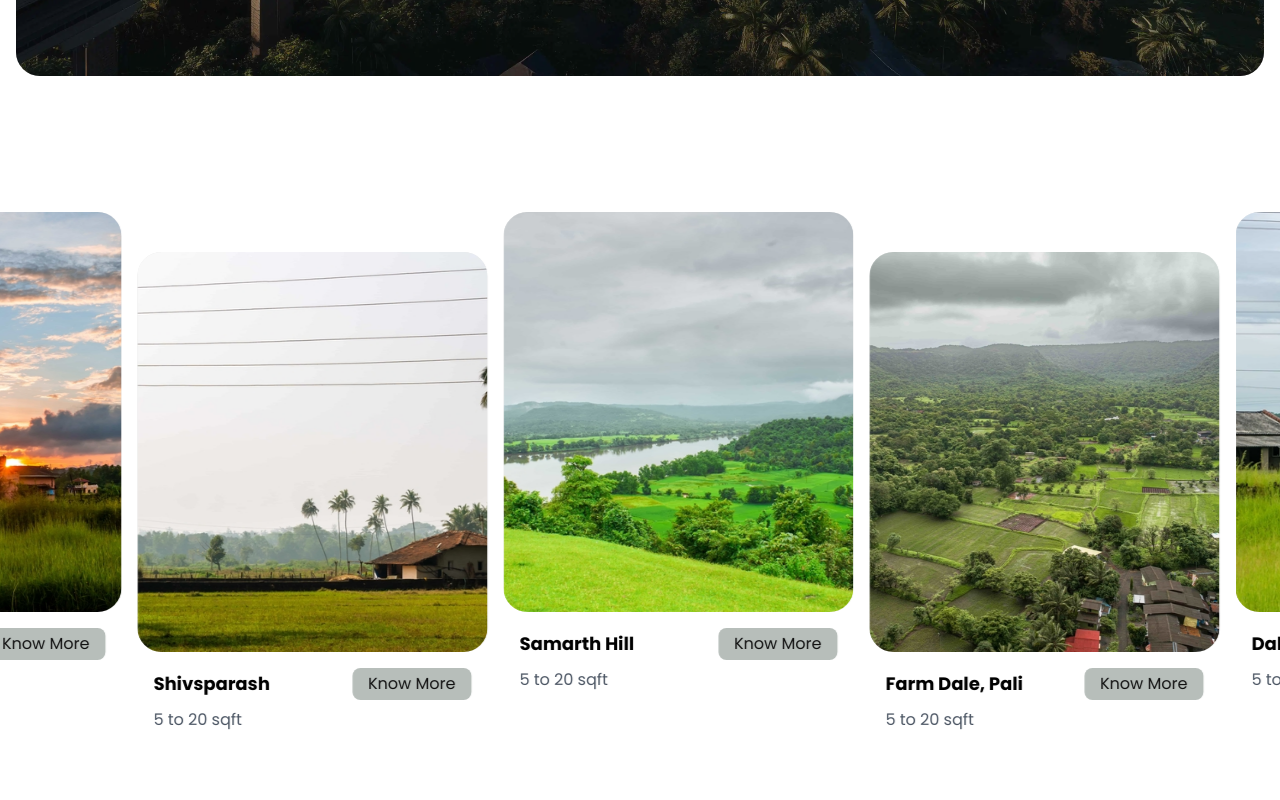
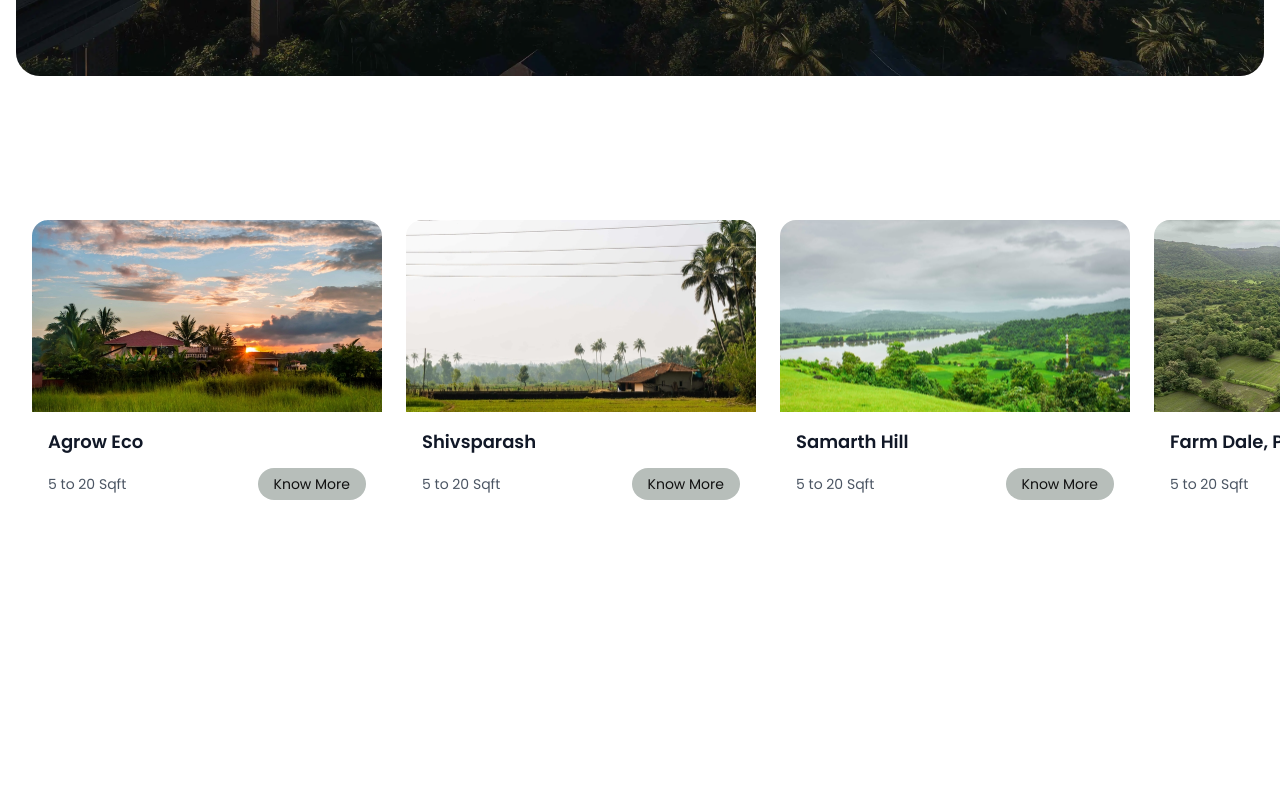
Before and after one commit to nex2link/Athiya-Group, a React (Vite) app: page / in a window 1280 px wide. Shown: the part 740-1540 px from the top of the page. Built offline with nearby package versions, Linux system fonts and the light colour scheme.

Commit message:
Update HomeProject.jsx\

```diff
--- a/src/components/HomeProject.jsx
+++ b/src/components/HomeProject.jsx
@@ -1,6 +1,7 @@
-import React, { useState, useEffect } from "react";
+import React, { useState, useEffect, useRef } from "react";
 import { motion } from "framer-motion";
 import { useNavigate } from "react-router-dom";
+import ProjectCard from "./ProjectCard"; // Import your existing ProjectCard component
 import dapoliimg1 from "../assets/project-1.webp";
 import farmimg1 from "../assets/project-2.webp";
 import agroimg2 from "../assets/project-3.webp";
@@ -9,161 +10,188 @@ import samimg1 from "../assets/project-5.webp";
 
 // Define projects data
 const projects = [
-  { id: 2, image: farmimg1, title: "Agrow Eco, Mahad", sqft: "5 to 20" },
+  { id: 2, image: farmimg1, title: "Agrow Eco", sqft: "5 to 20" },
   { id: 3, image: shivimg1, title: "Shivsparash", sqft: "5 to 20" },
   { id: 4, image: samimg1, title: "Samarth Hill", sqft: "5 to 20" },
   { id: 5, image: agroimg2, title: "Farm Dale, Pali", sqft: "5 to 20" },
   { id: 6, image: dapoliimg1, title: "Dalopli, Ratnagiri", sqft: "5 to 20" }
 ];
 
-// Project Card Component
-const ProjectCard = ({ project, onKnowMore }) => (
-  <motion.div
-    className="flex flex-col w-[350px] mt-20 flex-shrink-0"
-    style={{ y: project.id % 2 === 0 ? -40 : 0 }}
-    whileHover={{ y: project.id % 2 === 0 ? -50 : -10 }}
-    transition={{ type: "spring", stiffness: 300, damping: 20 }}
-  >
-    <div className="group relative h-[400px] overflow-hidden bg-neutral-200 rounded-3xl">
-      <div
-        style={{
-          backgroundImage: `url(${project.image})`,
-          backgroundSize: "cover",
-          backgroundPosition: "center"
-        }}
-        className="absolute inset-0 z-0 transition-transform duration-300 group-hover:scale-110"
-        role="img"
-        aria-label={project.title}
-      />
-    </div>
-    <div className="p-4 rounded-b-3xl bg-white">
-      <div className="flex justify-between items-center">
-        <h3 className="text-lg font-bold">{project.title}</h3>
-        <motion.button
-          onClick={() => onKnowMore(project.id)}
-          className="px-4 py-1 bg-[#b7beba] text-black rounded-lg hover:bg-black hover:text-white"
-          whileHover={{ scale: 1.05 }}
-          whileTap={{ scale: 0.95 }}
-        >
-          Know More
-        </motion.button>
-      </div>
-      <p className="mt-2 text-gray-600">{project.sqft} sqft</p>
-    </div>
-  </motion.div>
-);
+const HomeProject = () => {
+  const [currentIndex, setCurrentIndex] = useState(0);
+  const [isMobile, setIsMobile] = useState(false);
+  const [touchStart, setTouchStart] = useState(0);
+  const [touchEnd, setTouchEnd] = useState(0);
+  const [isDragging, setIsDragging] = useState(false);
+  const containerRef = useRef(null);
 
-const HomeProject = () => {
-  const navigate = useNavigate();
-  const [isMobile, setIsMobile] = useState(false);
-  const [isDesktop, setIsDesktop] = useState(false);
+  // Check if device is mobile
+  useEffect(() => {
+    const handleResize = () => {
+      setIsMobile(window.innerWidth < 768);
+    };
 
-  // Handle navigation when clicking "Know More"
-  const handleKnowMore = (id) => {
-    navigate(`/project?id=${id}`);
-    localStorage.setItem('activeProject', id.toString());
+    handleResize();
+    window.addEventListener('resize', handleResize);
+    return () => window.removeEventListener('resize', handleResize);
+  }, []);
+
+  // Handle touch start
+  const handleTouchStart = (e) => {
+    setTouchStart(e.targetTouches[0].clientX);
+    setIsDragging(true);
   };
 
-  // Check device type
-  useEffect(() => {
-    const checkDevice = () => {
-      // Check if it's a mobile device
-      setIsMobile(window.innerWidth <= 768);
-      // Check if it's a large desktop
-      setIsDesktop(window.innerWidth >= 1920);
-    };
-
-    checkDevice();
-    window.addEventListener('resize', checkDevice);
-    return () => window.removeEventListener('resize', checkDevice);
-  }, []);
-
-  // Number of cards to display based on screen size
-  const getDisplayCount = () => {
-    if (isDesktop) return projects.length;
-    if (isMobile) return 3; // Show fewer cards on mobile
-    return 6; // Medium screens
+  // Handle touch move
+  const handleTouchMove = (e) => {
+    if (!isDragging) return;
+    setTouchEnd(e.targetTouches[0].clientX);
   };
 
-  // Create appropriate number of cards
-  const displayProjects = projects.slice(0, getDisplayCount());
+  // Handle touch end
+  const handleTouchEnd = () => {
+    setIsDragging(false);
+
+    if (!touchStart || !touchEnd) return;
+
+    const distance = touchStart - touchEnd;
+    const minSwipeDistance = 50;
+
+    if (Math.abs(distance) > minSwipeDistance) {
+      if (distance > 0) {
+        // Swiped left - next slide
+        nextSlide();
+      } else {
+        // Swiped right - previous slide
+        prevSlide();
+      }
+    }
+
+    setTouchStart(0);
+    setTouchEnd(0);
+  };
+
+  // Go to next slide
+  const nextSlide = () => {
+    setCurrentIndex((prevIndex) =>
+      prevIndex === projects.length - 1 ? 0 : prevIndex + 1
+    );
+  };
+
+  // Go to previous slide
+  const prevSlide = () => {
+    setCurrentIndex((prevIndex) =>
+      prevIndex === 0 ? projects.length - 1 : prevIndex - 1
+    );
+  };
+
+  // Auto-slide for mobile only (with larger interval to avoid performance issues)
+  useEffect(() => {
+    if (!isMobile) return;
+
+    const interval = setInterval(() => {
+      nextSlide();
+    }, 4000);
+
+    return () => clearInterval(interval);
+  }, [isMobile, currentIndex]);
 
   return (
-    <section className="relative py-10 min-h-[80vh] overflow-hidden">
-      <div className="flex items-center justify-center">
-        {isDesktop ? (
-          // Desktop layout - static grid
-          <div className="flex flex-wrap justify-center gap-8 px-4">
-            {projects.map((project) => (
-              <ProjectCard
-                key={`desktop-${project.id}`}
-                project={project}
-                onKnowMore={handleKnowMore}
-              />
-            ))}
-          </div>
-        ) : (
-          // Mobile and tablet layout - CSS-based animation instead of JS
-          <div className="relative w-full overflow-hidden">
-            <div className={`flex gap-4 px-4 ${isMobile ? 'mobile-scroll' : 'tablet-scroll'}`}>
-              {/* Duplicate projects for infinite scroll effect */}
-              {[...projects, ...projects, ...projects].map((project, index) => (
-                <ProjectCard
-                  key={`scroll-${project.id}-${index}`}
-                  project={project}
-                  onKnowMore={handleKnowMore}
+    <section className="relative py-10 min-h-[60vh] md:min-h-[80vh]">
+      {isMobile ? (
+        // Mobile Carousel
+        <div className="w-full px-4">
+          <h2 className="text-2xl font-bold text-center mb-6">Our Projects</h2>
+          <div
+            ref={containerRef}
+            className="mobile-carousel relative w-full max-w-[90%] mx-auto touch-pan-y"
+            onTouchStart={handleTouchStart}
+            onTouchMove={handleTouchMove}
+            onTouchEnd={handleTouchEnd}
+          >
+            <div
+              className="carousel-inner w-full transition-transform duration-300 ease-out"
+              style={{ transform: `translateX(-${currentIndex * 100}%)` }}
+            >
+              {projects.map((project, index) => (
+                <div
+                  key={project.id}
+                  className="carousel-item w-full flex-shrink-0"
+                  style={{
+                    position: 'absolute',
+                    left: `${index * 100}%`,
+                    width: '100%'
+                  }}
+                >
+                  <ProjectCard
+                    project={project}
+                    index={index}
+                    isVisible={index === currentIndex}
+                  />
+                </div>
+              ))}
+            </div>
+
+            {/* Simple dot indicators */}
+            <div className="flex justify-center mt-6 space-x-2">
+              {projects.map((_, index) => (
+                <button
+                  key={index}
+                  onClick={() => setCurrentIndex(index)}
+                  className={`w-2 h-2 rounded-full transition-colors ${
+                    index === currentIndex ? 'bg-black' : 'bg-gray-300'
+                  }`}
+                  aria-label={`Go to slide ${index + 1}`}
                 />
               ))}
             </div>
           </div>
-        )}
-      </div>
+        </div>
+      ) : (
+        // Desktop Layout - Simple horizontal scroll with fixed width cards
+        <div className="flex items-center justify-center overflow-hidden">
+          <div className="flex gap-6 px-8 py-12 overflow-x-auto snap-x snap-mandatory scrollbar-hide">
+            {projects.map((project, index) => (
+              <div
+                key={project.id}
+                className="snap-center"
+                style={{ width: '350px', flexShrink: 0 }}
+              >
+                <ProjectCard
+                  project={project}
+                  index={index}
+                  isVisible={true}
+                />
+              </div>
+            ))}
+          </div>
+        </div>
+      )}
 
-      {/* CSS animations for scrolling */}
       <style jsx="true">{`
-        /* Slower animation for mobile */
-        .mobile-scroll {
-          animation: scrollMobile 60s linear infinite;
-          will-change: transform;
-          transform: translateZ(0);
+        /* Hide scrollbar for clean UI */
+        .scrollbar-hide::-webkit-scrollbar {
+          display: none;
+        }
+        .scrollbar-hide {
+          -ms-overflow-style: none;
+          scrollbar-width: none;
         }
 
-        /* Faster animation for tablet */
-        .tablet-scroll {
-          animation: scrollTablet 50s linear infinite;
-          will-change: transform;
-          transform: translateZ(0);
+        /* For mobile optimization */
+        .mobile-carousel {
+          height: 450px;
+          overflow: hidden;
+          touch-action: pan-y;
+          position: relative;
+          box-sizing: border-box;
         }
 
-        /* Pause animation on hover/touch */
-        .mobile-scroll:hover, .tablet-scroll:hover,
-        .mobile-scroll:active, .tablet-scroll:active {
-          animation-play-state: paused;
-        }
-
-        @keyframes scrollMobile {
-          0% {
-            transform: translateX(0) translateZ(0);
-          }
-          100% {
-            transform: translateX(calc(-366px * ${projects.length})) translateZ(0);
-          }
-        }
-
-        @keyframes scrollTablet {
-          0% {
-            transform: translateX(0) translateZ(0);
-          }
-          100% {
-            transform: translateX(calc(-366px * ${projects.length})) translateZ(0);
-          }
-        }
-
-        /* For reduced motion preference */
-        @media (prefers-reduced-motion) {
-          .mobile-scroll, .tablet-scroll {
-            animation: none;
-          }
+        .carousel-inner {
+          position: relative;
+          height: 100%;
+          width: 100%;
+          will-change: transform;
         }
       `}</style>
     </section>
```
